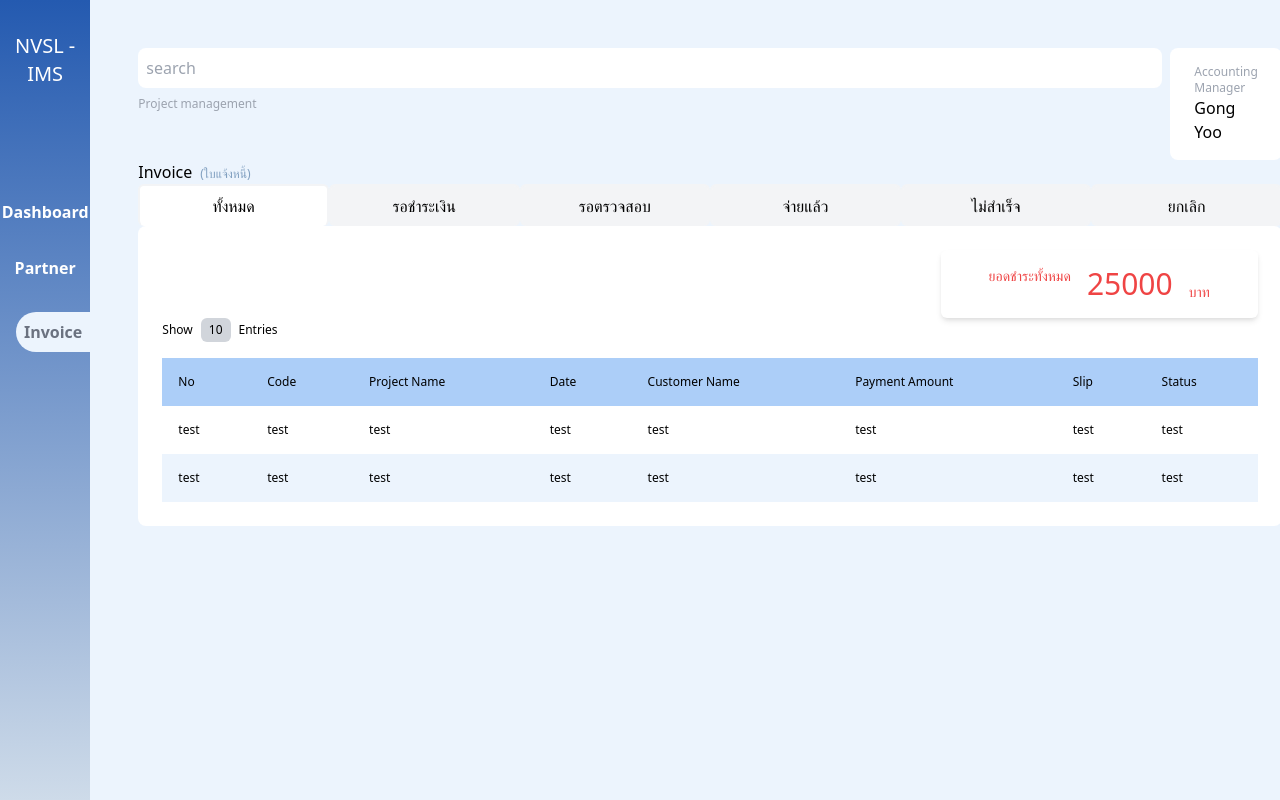
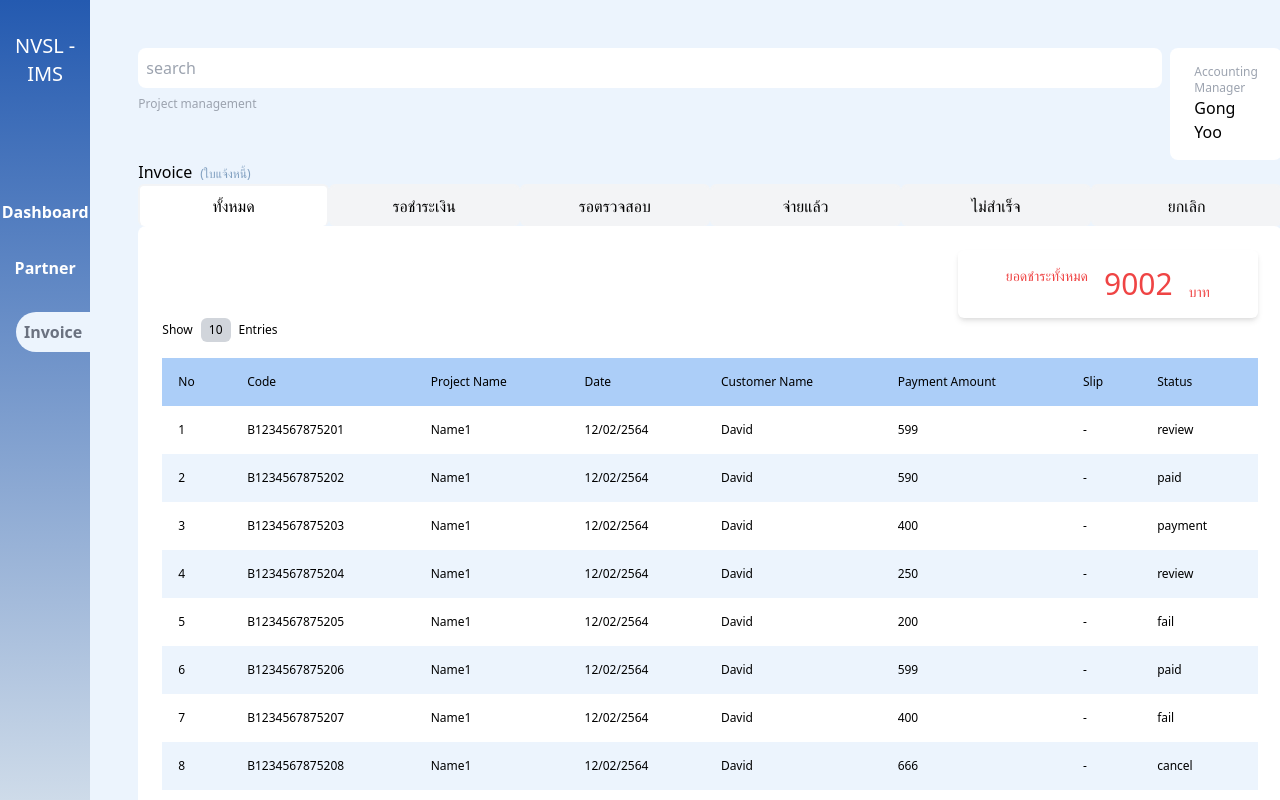
Before and after one commit to sasirat/nvsl-invoice, a Next.js app: page / in a window 1280 px wide. Shown: the top 800 px of the page. Built offline with nearby package versions, Linux system fonts and the light colour scheme.

Commit message:
Connect to api

```diff
--- a/assets/invoices.json
+++ b/assets/invoices.json
@@ -3,9 +3,9 @@
     "no": "1",
     "code": "B1234567875201",
     "project_name": "Name1",
-    "Date": "12/02/2564",
+    "date": "12/02/2564",
     "customer_name": "David",
-    "payment_amount": "599",
+    "payment_amount": 599,
     "slip": "-",
     "status": "review"
   },
@@ -13,9 +13,9 @@
     "no": "2",
     "code": "B1234567875202",
     "project_name": "Name1",
-    "Date": "12/02/2564",
+    "date": "12/02/2564",
     "customer_name": "David",
-    "payment_amount": "590",
+    "payment_amount": 590,
     "slip": "-",
     "status": "paid"
   },
@@ -23,9 +23,9 @@
     "no": "3",
     "code": "B1234567875203",
     "project_name": "Name1",
-    "Date": "12/02/2564",
+    "date": "12/02/2564",
     "customer_name": "David",
-    "payment_amount": "400",
+    "payment_amount": 400,
     "slip": "-",
     "status": "payment"
   },
@@ -33,9 +33,9 @@
     "no": "4",
     "code": "B1234567875204",
     "project_name": "Name1",
-    "Date": "12/02/2564",
+    "date": "12/02/2564",
     "customer_name": "David",
-    "payment_amount": "250",
+    "payment_amount": 250,
     "slip": "-",
     "status": "review"
   },
@@ -43,9 +43,9 @@
     "no": "5",
     "code": "B1234567875205",
     "project_name": "Name1",
-    "Date": "12/02/2564",
+    "date": "12/02/2564",
     "customer_name": "David",
-    "payment_amount": "200",
+    "payment_amount": 200,
     "slip": "-",
     "status": "fail"
   },
@@ -53,9 +53,9 @@
     "no": "6",
     "code": "B1234567875206",
     "project_name": "Name1",
-    "Date": "12/02/2564",
+    "date": "12/02/2564",
     "customer_name": "David",
-    "payment_amount": "599",
+    "payment_amount": 599,
     "slip": "-",
     "status": "paid"
   },
@@ -63,9 +63,9 @@
     "no": "7",
     "code": "B1234567875207",
     "project_name": "Name1",
-    "Date": "12/02/2564",
+    "date": "12/02/2564",
     "customer_name": "David",
-    "payment_amount": "400",
+    "payment_amount": 400,
     "slip": "-",
     "status": "fail"
   },
@@ -73,9 +73,9 @@
     "no": "8",
     "code": "B1234567875208",
     "project_name": "Name1",
-    "Date": "12/02/2564",
+    "date": "12/02/2564",
     "customer_name": "David",
-    "payment_amount": "666",
+    "payment_amount": 666,
     "slip": "-",
     "status": "cancel"
   },
@@ -83,9 +83,9 @@
     "no": "9",
     "code": "B1234567875209",
     "project_name": "Name1",
-    "Date": "12/02/2564",
+    "date": "12/02/2564",
     "customer_name": "David",
-    "payment_amount": "1000",
+    "payment_amount": 1000,
     "slip": "-",
     "status": "payment"
   },
@@ -93,9 +93,9 @@
     "no": "10",
     "code": "B1234567875210",
     "project_name": "Name1",
-    "Date": "12/02/2564",
+    "date": "12/02/2564",
     "customer_name": "David",
-    "payment_amount": "300",
+    "payment_amount": 300,
     "slip": "-",
     "status": "cancel"
   },
@@ -103,9 +103,9 @@
     "no": "11",
     "code": "B1234567875211",
     "project_name": "Name1",
-    "Date": "12/02/2564",
+    "date": "12/02/2564",
     "customer_name": "David",
-    "payment_amount": "350",
+    "payment_amount": 350,
     "slip": "-",
     "status": "payment"
   },
@@ -113,9 +113,9 @@
     "no": "12",
     "code": "B1234567875212",
     "project_name": "Name1",
-    "Date": "12/02/2564",
+    "date": "12/02/2564",
     "customer_name": "David",
-    "payment_amount": "599",
+    "payment_amount": 599,
     "slip": "-",
     "status": "fail"
   },
@@ -123,9 +123,9 @@
     "no": "13",
     "code": "B1234567875213",
     "project_name": "Name1",
-    "Date": "12/02/2564",
+    "date": "12/02/2564",
     "customer_name": "David",
-    "payment_amount": "800",
+    "payment_amount": 800,
     "slip": "-",
     "status": "review"
   },
@@ -133,9 +133,9 @@
     "no": "14",
     "code": "B1234567875214",
     "project_name": "Name1",
-    "Date": "12/02/2564",
+    "date": "12/02/2564",
     "customer_name": "David",
-    "payment_amount": "270",
+    "payment_amount": 270,
     "slip": "-",
     "status": "review"
   },
@@ -143,9 +143,9 @@
     "no": "15",
     "code": "B1234567875215",
     "project_name": "Name1",
-    "Date": "12/02/2564",
+    "date": "12/02/2564",
     "customer_name": "David",
-    "payment_amount": "480",
+    "payment_amount": 480,
     "slip": "-",
     "status": "paid"
   },
@@ -153,9 +153,9 @@
     "no": "16",
     "code": "B1234567875216",
     "project_name": "Name1",
-    "Date": "12/02/2564",
+    "date": "12/02/2564",
     "customer_name": "David",
-    "payment_amount": "900",
+    "payment_amount": 900,
     "slip": "-",
     "status": "review"
   },
@@ -163,9 +163,9 @@
     "no": "17",
     "code": "B1234567875217",
     "project_name": "Name1",
-    "Date": "12/02/2564",
+    "date": "12/02/2564",
     "customer_name": "David",
-    "payment_amount": "599",
+    "payment_amount": 599,
     "slip": "-",
     "status": "paid"
   }
--- a/components/Invoice.tsx
+++ b/components/Invoice.tsx
@@ -11,7 +11,7 @@ const Invoice = () => {
       </div>
       <div>
         <StatusMenu />
-        <InvoiceBody total="25000" />
+        <InvoiceBody />
       </div>
     </div >
   )
--- a/components/InvoiceBody.tsx
+++ b/components/InvoiceBody.tsx
@@ -1,17 +1,51 @@
-import { FC } from 'react'
+import { FC, useState, useEffect } from 'react'
 import styles from '../styles/Invoice.module.css'
+import axios from 'axios'
+import { useRouter } from 'next/router'
 
-export interface InvoiceBodyProps {
-  total?: string
-}
+const InvoiceBody: FC = () => {
+  const router = useRouter()
 
-const InvoiceBody: FC<InvoiceBodyProps> = ({ total }) => {
+  const [data, setData] = useState<any[]>([]);
+  const [loading, setLoading] = useState(false);
+
+  useEffect(() => {
+    setLoading(true);
+
+    let api = 'http://localhost:3000/api/invoices'
+
+    if (router.query.status) {
+      api = `${api}?status=${router.query.status}`
+    }
+
+    axios.get(api).then((response) => {
+      setData(response.data);
+      setLoading(false);
+    });
+  }, [router.query.status]);
+
+  const total = () => {
+    var payment = 0
+    for (var i = 0; i < data.length; i++) {
+      payment += data[i].payment_amount
+    }
+    return payment
+  }
+
+  if (loading) {
+    return <p>Loading</p>;
+  }
+
+  if (data === undefined) {
+    return <p>Data is undefined</p>;
+  }
+
   return (
     <div className="bg-white rounded-lg p-6">
       <div className="flex justify-end">
         <div className="rounded-md bg-white shadow-md px-12 py-4 flex text-red-500">
           <p className="text-sm">ยอดชำระทั้งหมด</p>
-          <p className="text-3xl mx-4">{total}</p>
+          <p className="text-3xl mx-4">{total()}</p>
           <p className="text-sm mt-4">บาท</p>
         </div>
       </div>
@@ -35,26 +69,20 @@ const InvoiceBody: FC<InvoiceBodyProps> = ({ total }) => {
             </tr>
           </thead>
           <tbody className={`${styles.table}`}>
-            <tr>
-              <td>test</td>
-              <td>test</td>
-              <td>test</td>
-              <td>test</td>
-              <td>test</td>
-              <td>test</td>
-              <td>test</td>
-              <td>test</td>
-            </tr>
-            <tr>
-              <td>test</td>
-              <td>test</td>
-              <td>test</td>
-              <td>test</td>
-              <td>test</td>
-              <td>test</td>
-              <td>test</td>
-              <td>test</td>
-            </tr>
+            {
+              data?.map((item) => (
+                <tr key={item.code}>
+                  <td>{item.no}</td>
+                  <td>{item.code}</td>
+                  <td>{item.project_name}</td>
+                  <td>{item.date}</td>
+                  <td>{item.customer_name}</td>
+                  <td>{item.payment_amount}</td>
+                  <td>{item.slip}</td>
+                  <td>{item.status}</td>
+                </tr>
+              ))
+            }
           </tbody>
         </table>
       </div>
--- a/package.json
+++ b/package.json
@@ -10,6 +10,7 @@
   },
   "dependencies": {
     "autoprefixer": "^10.3.3",
+    "axios": "^0.21.1",
     "next": "11.1.2",
     "postcss": "^8.3.6",
     "react": "17.0.2",
```
Also changed, not shown: 1 other file (tests, documents, lock files or other folders).
